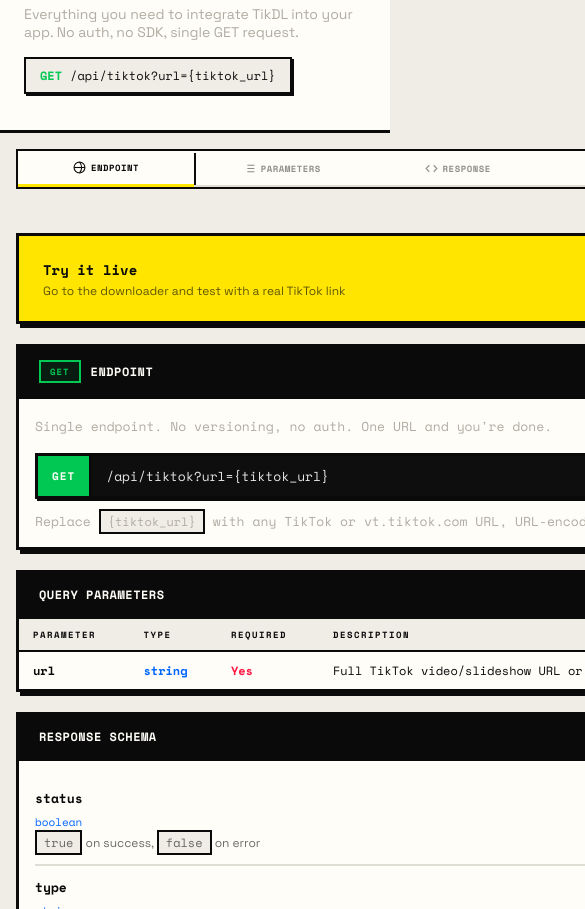
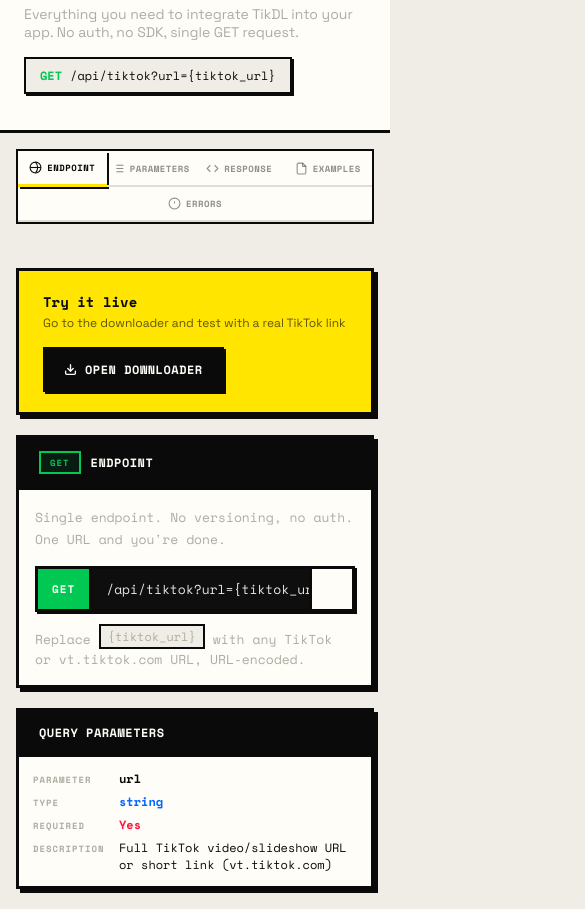
Before and after one commit to fidzzcodex-me/tiktok-download, a website: page public/docs.html in a window 390 px wide. Shown: the part 158-1067 px from the top of the page, 585 px wide, since content can reach past the window. Drawn offline with nearby package versions, Linux system fonts and the light colour scheme.

Commit message:
Update docs.html

```diff
--- a/public/docs.html
+++ b/public/docs.html
@@ -17,8 +17,8 @@
   --shadow-sm:2px 2px 0 var(--black);
   --font:'Space Grotesk',sans-serif;--mono:'Space Mono',monospace;
 }
-html{scroll-behavior:smooth;scroll-padding-top:80px}
-body{font-family:var(--font);background:var(--gray);color:var(--black);min-height:100vh;overflow-x:hidden}
+html{scroll-behavior:smooth;scroll-padding-top:80px;overflow-x:hidden;width:100%}
+body{font-family:var(--font);background:var(--gray);color:var(--black);min-height:100vh;overflow-x:hidden;width:100%}
 a{color:inherit;text-decoration:none}
 button{font-family:var(--font);cursor:pointer;border:none}
 @keyframes fadeUp{from{opacity:0;transform:translateY(12px)}to{opacity:1;transform:translateY(0)}}
@@ -53,14 +53,16 @@
 .page-header h1{font-family:var(--mono);font-size:clamp(1.6rem,4vw,2.4rem);font-weight:700;letter-spacing:-1.5px;text-transform:uppercase;margin-bottom:8px}
 .page-header p{font-size:14px;color:var(--gray3);max-width:480px}
 .ph-badge{
-  display:inline-flex;align-items:center;gap:8px;margin-top:16px;
+  display:inline-flex;align-items:center;gap:8px;margin-top:16px;flex-wrap:wrap;max-width:100%;
   background:var(--gray);border:var(--border2);padding:8px 14px;box-shadow:var(--shadow-sm);
   font-family:var(--mono);font-size:12px;
 }
+.ph-badge>span:last-child{word-break:break-all}
 .method-get{color:var(--green);font-weight:700}
 
 /* ── LAYOUT ── */
 .docs-layout{max-width:1000px;margin:0 auto;padding:28px 20px;display:grid;grid-template-columns:220px 1fr;gap:28px;align-items:start}
+.docs-layout>*{min-width:0}
 
 /* Sidebar */
 .docs-sidebar{position:sticky;top:76px}
@@ -76,22 +78,23 @@
 .sidebar-link svg{width:13px;height:13px;stroke:currentColor;fill:none;stroke-width:2;flex-shrink:0}
 
 /* Doc cards */
-.doc-card{background:var(--white);border:var(--border);box-shadow:var(--shadow);margin-bottom:20px;animation:fadeUp .4s ease both}
+.doc-card{background:var(--white);border:var(--border);box-shadow:var(--shadow);margin-bottom:20px;animation:fadeUp .4s ease both;max-width:100%}
 .doc-card-head{
   background:var(--black);color:var(--white);padding:13px 20px;
   display:flex;align-items:center;justify-content:space-between;border-bottom:var(--border);
+  flex-wrap:wrap;gap:8px;
 }
-.doc-card-title{font-family:var(--mono);font-size:12px;font-weight:700;text-transform:uppercase;letter-spacing:.5px;display:flex;align-items:center;gap:10px}
+.doc-card-title{font-family:var(--mono);font-size:12px;font-weight:700;text-transform:uppercase;letter-spacing:.5px;display:flex;align-items:center;gap:10px;flex-wrap:wrap}
 .badge-get{padding:3px 9px;font-family:var(--mono);font-size:9px;font-weight:700;letter-spacing:1px;border:2px solid var(--green);color:var(--green);background:#00C85318}
 .doc-card-meta{font-family:var(--mono);font-size:10px;color:rgba(255,255,255,.3);letter-spacing:1px}
-.doc-body{padding:22px 24px}
-.doc-sub{font-size:13px;color:var(--gray3);line-height:1.7;font-family:var(--mono);margin-bottom:16px}
+.doc-body{padding:22px 24px;overflow-x:hidden}
+.doc-sub{font-size:13px;color:var(--gray3);line-height:1.7;font-family:var(--mono);margin-bottom:16px;word-break:break-word}
 
 /* Endpoint bar */
-.ep-bar{display:flex;align-items:stretch;border:var(--border);box-shadow:var(--shadow-sm);overflow:hidden}
-.ep-method{padding:10px 14px;background:var(--green);color:var(--white);font-family:var(--mono);font-size:11px;font-weight:700;letter-spacing:1px;border-right:var(--border);display:flex;align-items:center}
-.ep-url{flex:1;padding:10px 14px;background:#0e0e0e;color:#e4e4e4;font-family:var(--mono);font-size:13px;display:flex;align-items:center;overflow-x:auto}
-.copy-btn{padding:10px 13px;background:transparent;border:none;border-left:var(--border);color:rgba(255,255,255,.4);cursor:pointer;transition:all .12s;display:flex;align-items:center}
+.ep-bar{display:flex;align-items:stretch;border:var(--border);box-shadow:var(--shadow-sm);overflow:hidden;max-width:100%}
+.ep-method{padding:10px 14px;background:var(--green);color:var(--white);font-family:var(--mono);font-size:11px;font-weight:700;letter-spacing:1px;border-right:var(--border);display:flex;align-items:center;flex-shrink:0}
+.ep-url{flex:1;min-width:0;padding:10px 14px;background:#0e0e0e;color:#e4e4e4;font-family:var(--mono);font-size:13px;display:flex;align-items:center;overflow-x:auto;white-space:nowrap;-webkit-overflow-scrolling:touch}
+.copy-btn{padding:10px 13px;background:transparent;border:none;border-left:var(--border);color:rgba(255,255,255,.4);cursor:pointer;transition:all .12s;display:flex;align-items:center;flex-shrink:0}
 .copy-btn:hover{background:var(--yellow);color:var(--black)}
 .copy-btn.copied{background:var(--green);color:var(--white)}
 .copy-btn svg{width:14px;height:14px;stroke:currentColor;fill:none;stroke-width:2}
@@ -99,7 +102,7 @@
 /* Params table */
 .params-table{border-collapse:collapse;width:100%;font-size:13px}
 .params-table th{padding:9px 14px;text-align:left;font-family:var(--mono);font-size:9px;font-weight:700;letter-spacing:1.5px;text-transform:uppercase;background:var(--gray);border-bottom:var(--border2)}
-.params-table td{padding:10px 14px;border-bottom:2px solid var(--gray2);font-family:var(--mono);font-size:12px}
+.params-table td{padding:10px 14px;border-bottom:2px solid var(--gray2);font-family:var(--mono);font-size:12px;word-break:break-word}
 .params-table tr:last-child td{border-bottom:none}
 .t-req{color:var(--red);font-weight:700}
 .t-type{color:var(--blue);font-weight:700}
@@ -109,16 +112,16 @@
 .schema-row:last-child{border-bottom:none}
 .s-key{font-family:var(--mono);font-weight:700;font-size:13px;min-width:110px;flex-shrink:0}
 .s-type{font-family:var(--mono);font-size:11px;color:var(--blue);min-width:80px;flex-shrink:0;padding-top:2px}
-.s-desc{font-size:12px;color:rgba(10,10,10,.6);line-height:1.55}
+.s-desc{font-size:12px;color:rgba(10,10,10,.6);line-height:1.55;word-break:break-word}
 .s-note{font-size:10px;color:var(--orange);font-family:var(--mono);margin-top:2px}
 
 /* Code */
-.code-wrap{border:var(--border);box-shadow:var(--shadow-sm);overflow:hidden;margin-bottom:18px}
+.code-wrap{border:var(--border);box-shadow:var(--shadow-sm);overflow:hidden;margin-bottom:18px;max-width:100%}
 .code-top{background:var(--black);color:var(--white);padding:8px 14px;display:flex;align-items:center;justify-content:space-between;font-family:var(--mono);font-size:9px;font-weight:700;letter-spacing:1.5px;text-transform:uppercase;border-bottom:var(--border2)}
 .code-copy{background:transparent;border:2px solid rgba(255,255,255,.2);color:rgba(255,255,255,.5);padding:4px 10px;font-family:var(--mono);font-size:9px;font-weight:700;cursor:pointer;transition:all .12s;letter-spacing:.5px}
 .code-copy:hover{background:var(--yellow);color:var(--black);border-color:var(--yellow)}
 .code-copy.copied{background:var(--green);color:var(--white);border-color:var(--green)}
-pre.code-block{background:#0e0e0e;color:#e4e4e4;padding:16px 18px;font-family:var(--mono);font-size:12.5px;line-height:1.65;overflow-x:auto;margin:0;white-space:pre}
+pre.code-block{background:#0e0e0e;color:#e4e4e4;padding:16px 18px;font-family:var(--mono);font-size:12.5px;line-height:1.65;overflow-x:auto;margin:0;white-space:pre;-webkit-overflow-scrolling:touch}
 .c-k{color:#FFE500;font-weight:700}.c-s{color:#7BF5A0}.c-n{color:#79C0FF}.c-b{color:#FF8C42;font-weight:700}.c-c{color:#555}.c-null{color:#FF6B6B;font-weight:700}
 
 /* Errors */
@@ -133,12 +136,12 @@
 .bl-gray{border-left:4px solid var(--gray3)}
 
 /* inline code */
-code{background:var(--gray);padding:2px 7px;font-family:var(--mono);font-size:12px;border:var(--border2)}
+code{background:var(--gray);padding:2px 7px;font-family:var(--mono);font-size:12px;border:var(--border2);white-space:nowrap;display:inline-block;max-width:100%;overflow-x:auto;vertical-align:bottom;-webkit-overflow-scrolling:touch}
 
 /* CTA */
 .try-cta{
   background:var(--yellow);border:var(--border);padding:20px 24px;box-shadow:var(--shadow);margin-bottom:20px;
-  display:flex;align-items:center;justify-content:space-between;gap:16px;flex-wrap:wrap;
+  display:flex;align-items:center;justify-content:space-between;gap:16px;flex-wrap:wrap;max-width:100%;
   animation:fadeUp .4s ease both;
 }
 .cta-title{font-family:var(--mono);font-weight:700;font-size:14px;margin-bottom:3px}
@@ -153,8 +156,8 @@
 .cta-btn svg{width:13px;height:13px;stroke:currentColor;fill:none;stroke-width:2.5;stroke-linecap:round}
 
 /* TOAST */
-#toast-wrap{position:fixed;bottom:20px;right:16px;display:flex;flex-direction:column;gap:8px;z-index:9999;pointer-events:none}
-.toast{padding:11px 16px;background:var(--black);color:var(--white);border:var(--border);box-shadow:var(--shadow-lg);font-family:var(--mono);font-size:12px;font-weight:700;min-width:200px;display:flex;align-items:center;gap:9px;animation:slideDown .2s ease}
+#toast-wrap{position:fixed;bottom:20px;right:16px;left:16px;display:flex;flex-direction:column;align-items:flex-end;gap:8px;z-index:9999;pointer-events:none}
+.toast{padding:11px 16px;background:var(--black);color:var(--white);border:var(--border);box-shadow:var(--shadow-lg);font-family:var(--mono);font-size:12px;font-weight:700;min-width:200px;max-width:100%;display:flex;align-items:center;gap:9px;animation:slideDown .2s ease}
 .toast.ok{border-left:4px solid var(--green)}
 
 /* RESPONSIVE */
@@ -170,6 +173,17 @@
   nav{padding:0 14px}
   .nav-badge{display:none}
   .doc-body{padding:16px}
+
+  /* Params table becomes stacked cards instead of a wide scrolling table */
+  .params-table thead{display:none}
+  .params-table,.params-table tbody,.params-table tr,.params-table td{display:block;width:100%}
+  .params-table tr{padding:10px 14px;border-bottom:2px solid var(--gray2)}
+  .params-table tr:last-child{border-bottom:none}
+  .params-table td{padding:3px 0;border-bottom:none;display:flex;gap:8px;align-items:baseline}
+  .params-table td::before{
+    content:attr(data-label);flex-shrink:0;min-width:78px;
+    font-size:9px;font-weight:700;letter-spacing:1px;text-transform:uppercase;color:var(--gray3);
+  }
 }
 </style>
 </head>
@@ -274,10 +288,10 @@
           </thead>
           <tbody>
             <tr>
-              <td><strong>url</strong></td>
-              <td><span class="t-type">string</span></td>
-              <td><span class="t-req">Yes</span></td>
-              <td>Full TikTok video/slideshow URL or short link (vt.tiktok.com)</td>
+              <td data-label="Parameter"><strong>url</strong></td>
+              <td data-label="Type"><span class="t-type">string</span></td>
+              <td data-label="Required"><span class="t-req">Yes</span></td>
+              <td data-label="Description">Full TikTok video/slideshow URL or short link (vt.tiktok.com)</td>
             </tr>
           </tbody>
         </table>
```
